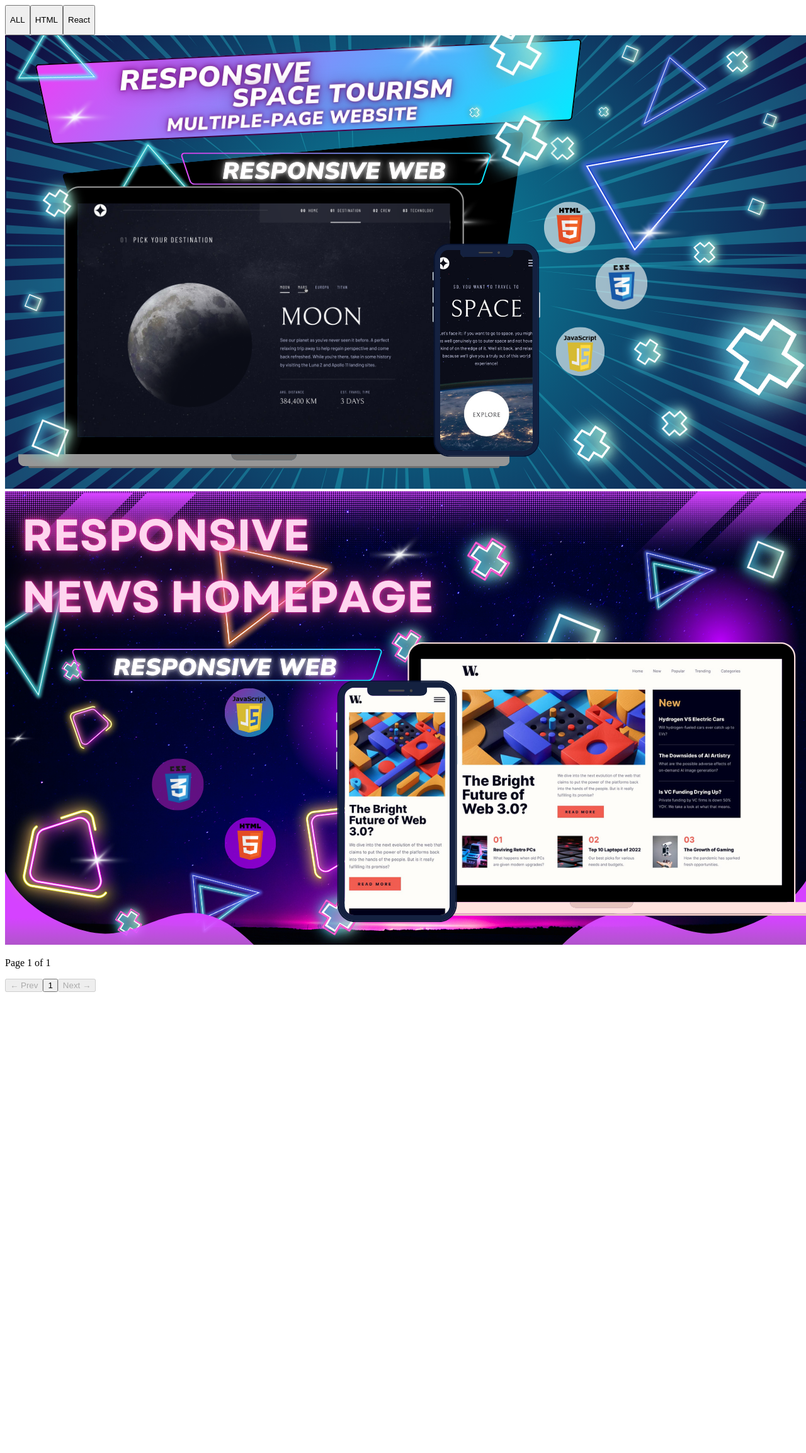
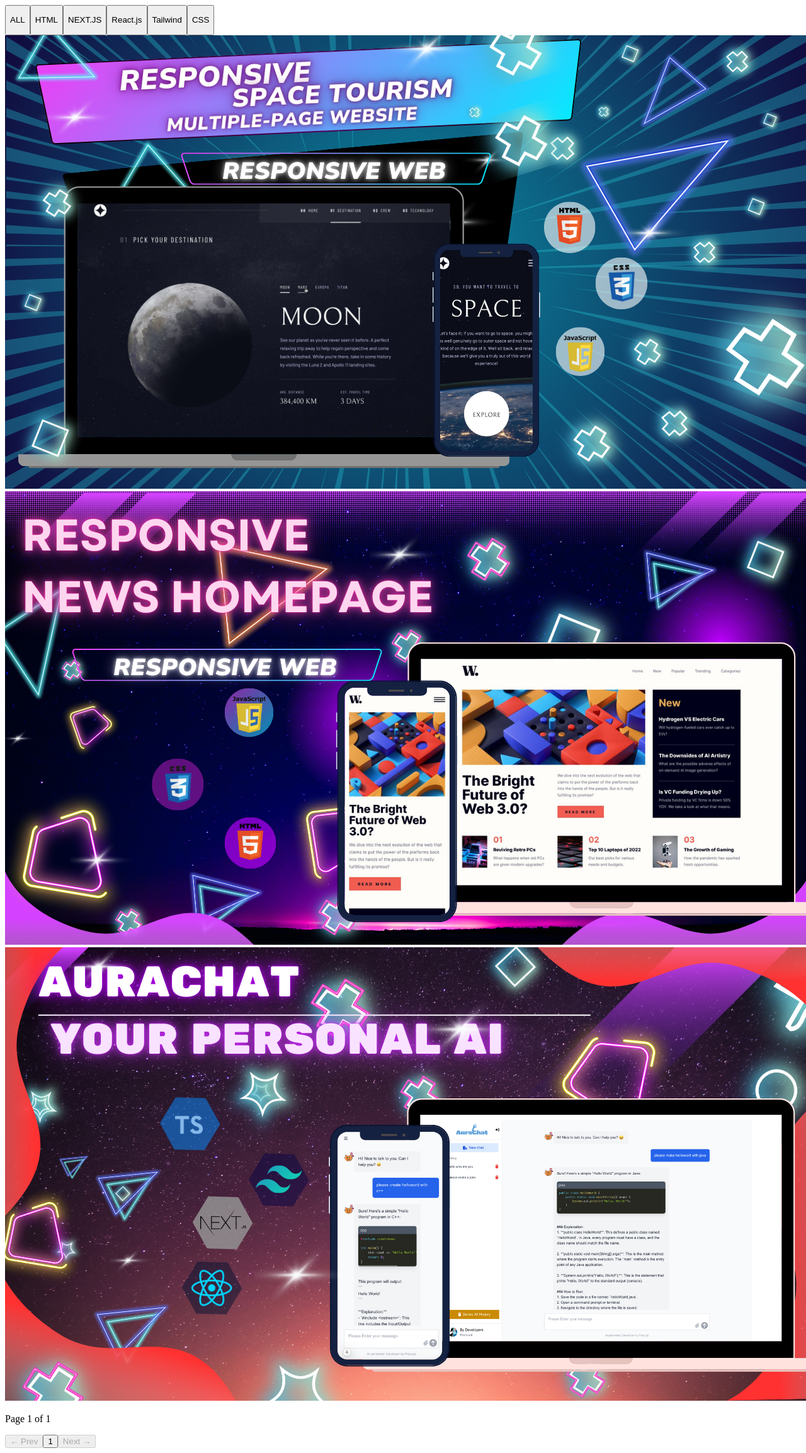
Before and after one commit to Prayugo24/prayugo-stack, a Next.js app: page /projects/projectsContent in a window 1280 px wide. Shown: the whole page at 63% size. Before the commit the page ends 1583 px from the top, so only its background shows below. Built offline with nearby package versions, Linux system fonts and the light colour scheme.

Commit message:
[feat] add new project portofolio

```diff
--- a/src/components/card/cardComponent.tsx
+++ b/src/components/card/cardComponent.tsx
@@ -1,7 +1,7 @@
 import Image from "next/image"
 
 interface ICardComponent {
-    contentProject: { id: number; tag: string; src: string | any, url:string }[];
+    contentProject: { id: number; tag: string[]; src: string | any, url:string }[];
 }
 
 export const CardComponent= ({contentProject}:ICardComponent) => {
@@ -9,7 +9,7 @@ export const CardComponent= ({contentProject}:ICardComponent) => {
         <div className="grid grid-cols-1 sm:grid-cols-2 md:grid-cols-3 gap-6 mt-10 lg:px-[4%]">
             {contentProject.map((value) =>(
                 <a key={value.id} href={value.url} className="m-auto" target="_blank">
-                <Image alt={value.tag} loading="lazy" width="1280" height="720" decoding="async" data-nimg="1"
+                <Image alt={value.tag[0]} loading="lazy" width="1280" height="720" decoding="async" data-nimg="1"
                     className="rounded-xl" src={value.src} />
                 </a>
             ))}
--- a/src/components/pagination/paginationComponent.tsx
+++ b/src/components/pagination/paginationComponent.tsx
@@ -5,19 +5,12 @@ import { ButtonNumberPaginationComponent } from "./buttonNumberPaginationCompone
 import { ButtonNextOrPrevComponent } from "./buttonNextOrPrevComponent";
 
 interface IPagination {
-    contentProject: { id: number; tag?: string; src: string | any, desc?:string , title?:string }[];
+    contentProject: { id: number; tag?: string | string[]; src: string | any, desc?:string , title?:string }[];
     itemsPerpage: number
     currentPage:number
     totalPages:number
     setCurrentPage: React.Dispatch<React.SetStateAction<number>>;
 }
-
-// interface IContentProject {
-//     id: number;
-//     tag: string;
-//     src: string;
-// }[]
-
 
 export const PaginationComponent = ({
     currentPage,
--- a/src/mocks/projectsContent.ts
+++ b/src/mocks/projectsContent.ts
@@ -1,18 +1,25 @@
 import spaceTourism from "../../src/assets/projects/Responsive-Space-Tourism.png"
 import newsHomePage from "../../src/assets/projects/Responsive-news.png"
-
+import chatAi from "../../src/assets/projects/aiChat.png"
 export const projectsSample = [
     {
         id: 1,
-        tag: "HTML",
+        tag: ["HTML","CSS"],
         src: spaceTourism,
         url:"https://www.frontendmentor.io/solutions/responsive-space-tourism-multipage-apps-using-html-css-and-javasc-I5wQpGawLX"
     },
     {
         id: 2,
-        tag: "HTML",
+        tag: ["HTML","CSS"],
         src: newsHomePage,
         url:"https://www.frontendmentor.io/solutions/responsive-news-homepage-using-html-css-and-javascript-Gn6Kc6DkdT"
+    },
+    {
+        id:3,
+        tag:["NEXT.JS","React.js","Tailwind"],
+        src:chatAi,
+        url:"https://chat-ai-nextjs-9icqyqa82-prays-projects-e48c2c66.vercel.app/"
+
     }
 
 ]
@@ -28,6 +35,18 @@ export const tagProjectsSample = [
     },
     {
         id:3,
-        tag:"React"
+        tag:"NEXT.JS"
+    },
+    {
+        id:4,
+        tag:"React.js"
+    },
+    {
+        id:5,
+        tag:"Tailwind"
+    },
+    {
+        id:6,
+        tag:"CSS"
     }
 ]
--- a/src/pages/projects/projectsContent.tsx
+++ b/src/pages/projects/projectsContent.tsx
@@ -22,7 +22,7 @@ const ProjectsContent: React.FC = () => {
 
     const filterProject = projects.filter((project) => {
         if(activeFilter !="ALL") {
-            return project.tag == activeFilter
+            return project.tag.find((item) => activeFilter == item)
         } else {
             return project
         }
```
Also changed, not shown: src/mocks/sourceCodeContent.ts (+7 -0 lines), src/assets/projects/aiChat.png (added).
